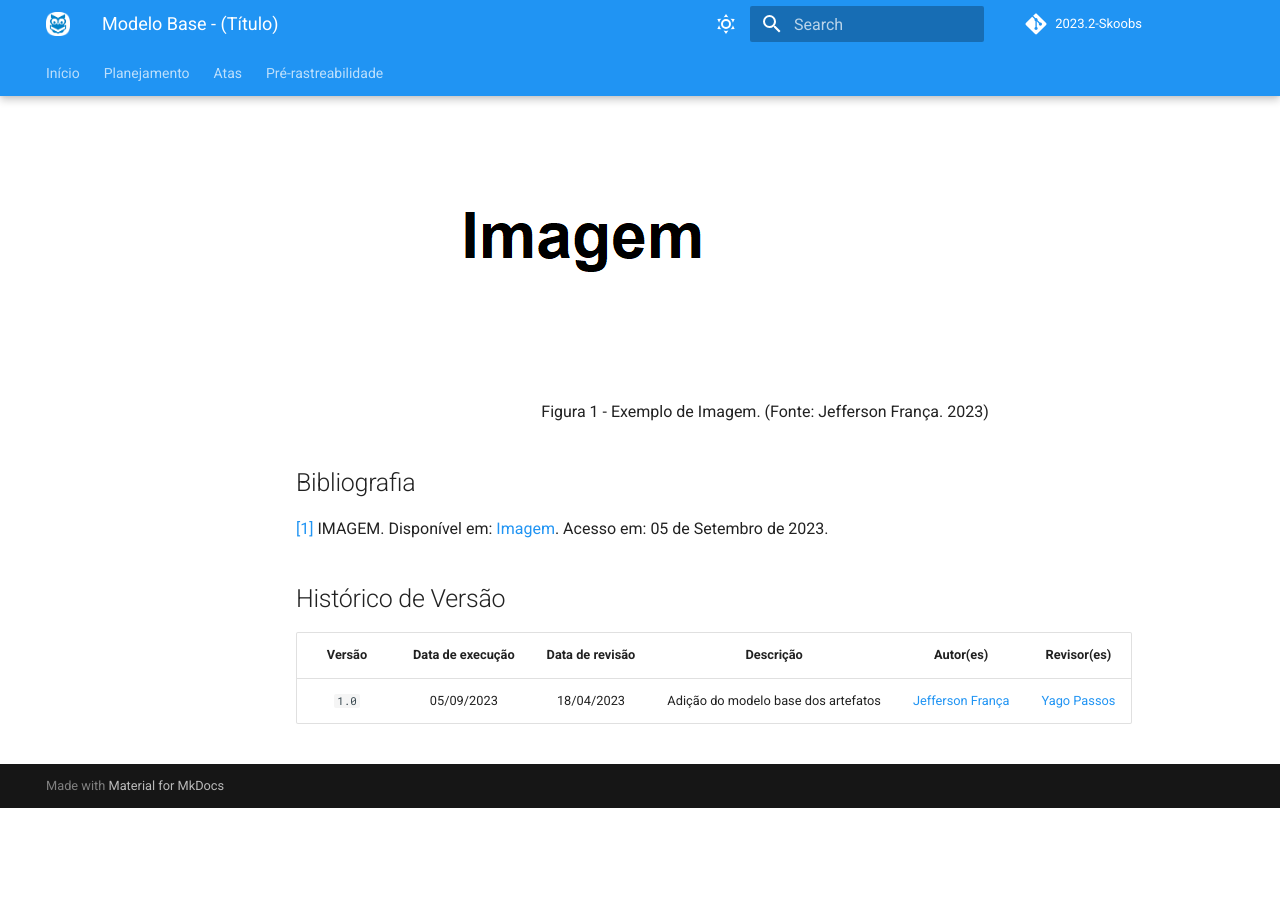
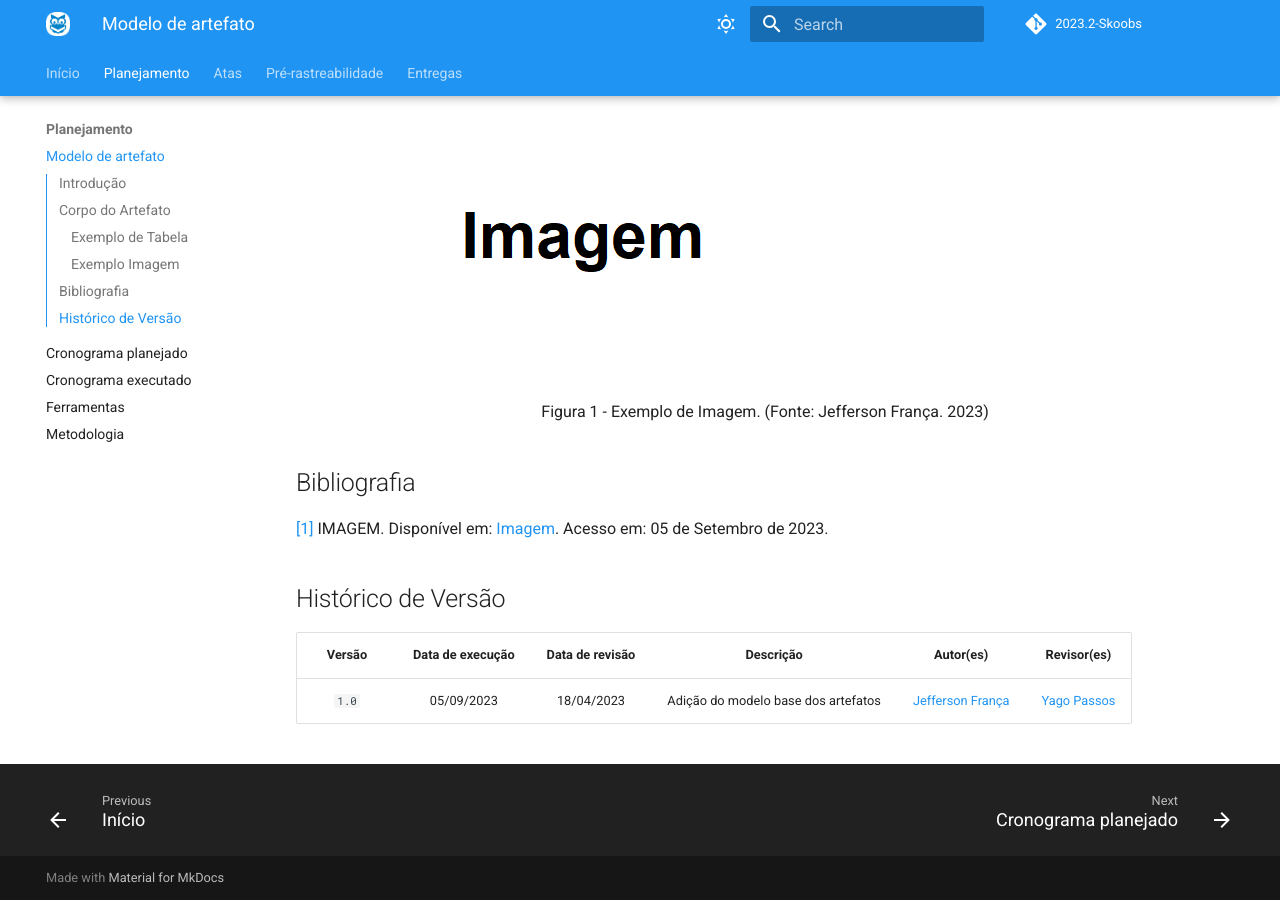
Before and after one commit to Requisitos-de-Software/2023.2-Skoob, an MkDocs documentation site: the page built from docs/planejamento/modelo_artefato_apresentação.md, in a window 1280 px wide and 900 px high, scrolled down 976 px. Built offline with MkDocs 1.6.1 and Material for MkDocs 9.7.7, drawn with Linux system fonts in a browser that asks for light colours; comment, search, counter and statistics services are not loaded; before the commit the page ends 1784 px from its top, so only the background shows below that.

Commit message:
Adicionando artefato de entregas.

```diff
--- a/mkdocs.yml
+++ b/mkdocs.yml
@@ -30,6 +30,7 @@
 nav:
   - Início: index.md
   - Planejamento:
+    - Modelo de artefato: planejamento/modelo_artefato_apresentação.md
     - Cronograma planejado: planejamento/cronograma.md
     - Cronograma executado: planejamento/cronograma_executado.md
     - Ferramentas: planejamento/ferramentas.md
@@ -38,3 +39,4 @@
     - Reunião 00: atas/reuniao00.md
     - Reunião 01: atas/reuniao01.md
   - Pré-rastreabilidade: planejamento/lista_de_aplicativos.md
+  - Entregas: planejamento/entregas.md
```
Also changed, not shown: docs/planejamento/entregas.md (added, +21 -0 lines).
